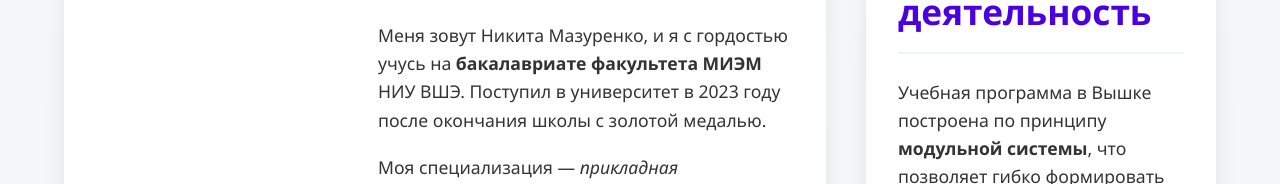
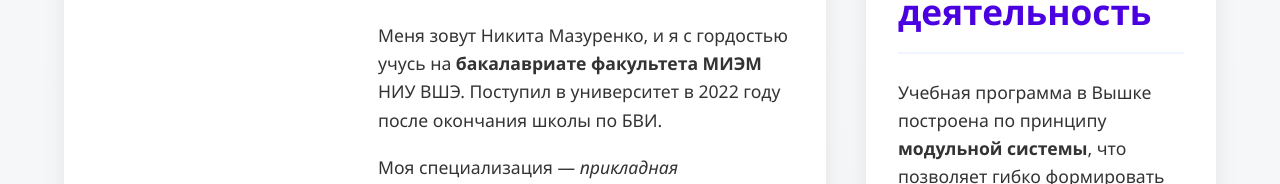
Before and after one commit to folnerty/Mazurenko.github.io, a plain HTML site: page index.html in a window 1280 px wide. Shown: the part 458-642 px from the top of the page. Drawn offline with Linux system fonts and the light colour scheme.

Commit message:
Update index.html

```diff
--- a/index.html
+++ b/index.html
@@ -617,7 +617,7 @@
                     <img src="" alt="Фотография студента ВШЭ">
                 </div>
                 <div class="student-details">
-                    <p>Меня зовут Никита Мазуренко, и я с гордостью учусь на <strong>бакалавриате факультета МИЭМ</strong> НИУ ВШЭ. Поступил в университет в 2023 году после окончания школы с золотой медалью.</p>
+                    <p>Меня зовут Никита Мазуренко, и я с гордостью учусь на <strong>бакалавриате факультета МИЭМ</strong> НИУ ВШЭ. Поступил в университет в 2022 году после окончания школы по БВИ.</p>
                     <p>Моя специализация — <em>прикладная математика</em>. Я увлекаюсь разработкой веб-приложений, искусственным интеллектом и бэкэнд разработкой.</p>
 
                     <div class="stats-container">
```
